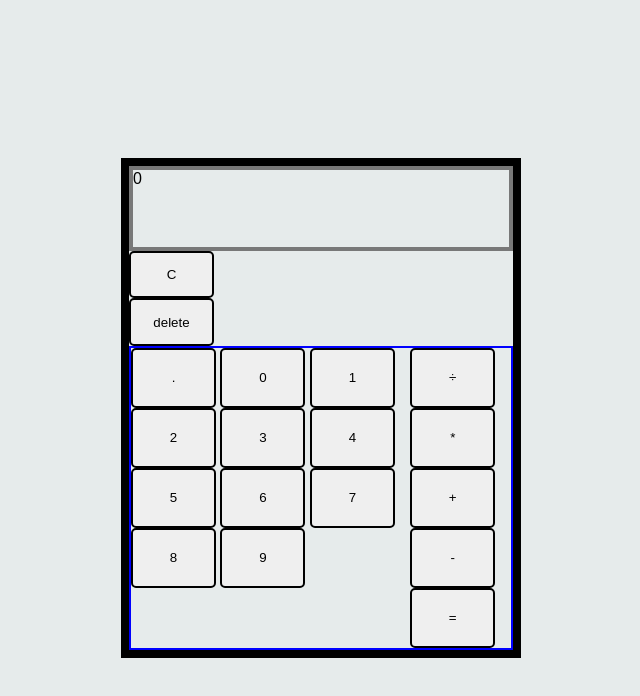
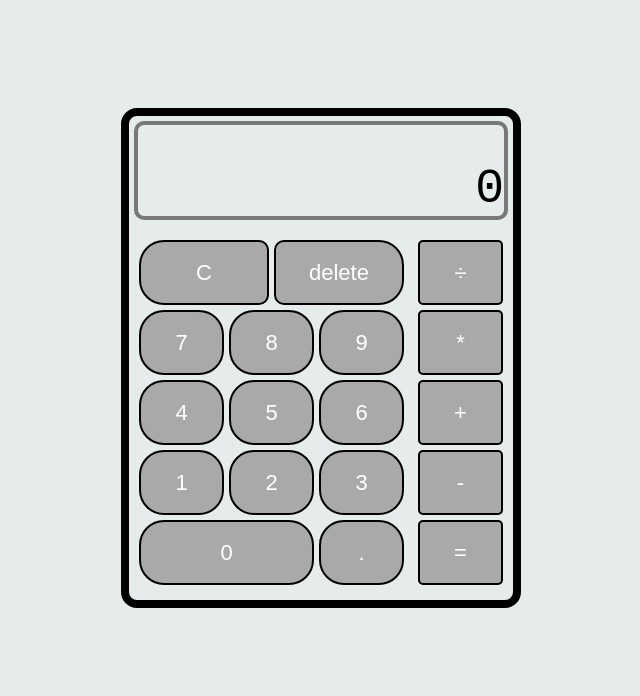
Before and after one commit to Eddie-Thiiru/calculator, a plain HTML site: page index.html in a window 1280 px wide. Shown: the whole page, without its empty margins (319-959 px from the left). Drawn offline with Linux system fonts and the light colour scheme.

Commit message:
Add calculator layout

```diff
--- a/index.html
+++ b/index.html
@@ -9,21 +9,24 @@
 <body>
     <div id="calculator">
         <div id="display"></div>
+        <div class="buttonContainer">
+            <div>
+                <div class="clearDelete">
                     <button id="clear">C</button>
                     <button id="backspace">delete</button>
-        <div class="calcButtons">
+                </div>
                 <div id="numbers">
+                    <button class="number nilButton" data-num="0">0</button>
                     <button class="number" data-num=".">.</button>
-                <button class="number" data-num="0">0</button>
                     <button class="number" data-num="1">1</button>
-                <button class="number" data-num="2">2</button>
-                <button class="number" data-num="3">3</button>
+                    <button class="number" data-num="2">2</button>                        <button class="number" data-num="3">3</button>
                     <button class="number" data-num="4">4</button>
                     <button class="number" data-num="5">5</button>
                     <button class="number" data-num="6">6</button>
                     <button class="number" data-num="7">7</button>
                     <button class="number" data-num="8">8</button>
                     <button class="number" data-num="9">9</button>
+                </div>
             </div>
             <div>
                 <div id="operators">
@@ -37,6 +40,7 @@
                 </div>
             </div>
         </div>
+
     </div>
     <script type="text/javascript" src="./script.js"></script>
 </body>
--- a/script.js
+++ b/script.js
@@ -103,7 +103,9 @@ function getNumber(e) {
         return;
     } else if (num === "." && numString.includes(".")){
         return
-    } else if (array[0] === undefined && numString === "") {
+    } else if (numString.length === 12) {
+        return;
+    }else if (array[0] === undefined && numString === "") {
         display.textContent = "";
         display.textContent += num;
         numString += num;
--- a/styles.css
+++ b/styles.css
@@ -1,36 +1,91 @@
 body {
     height: 100vh;
-    font-family: Arial, Helvetica, sans-serif;
     background-color: rgb(230, 235, 235);
     display: flex;
     justify-content: center;
-    align-items: center;
+    overflow: hidden;
 }
 
 #calculator {
     height: 500px;
     width: 400px;
-    margin: 10px;
+    margin-top: 100px;
     border: 8px solid black;
+    border-radius: 16px;
     box-sizing: border-box;
     display: flex;
     flex-direction: column;
 }
 
 #display {
+    font-family: 'Courier New', Courier, monospace;
+    font-size: 48px;
+    font-weight: 500;
+    border: 4px solid rgb(120, 120, 120);
     height: 100px;
-    border: 4px solid rgb(120, 120, 120);
+    border-radius: 10px;
+    margin: 5px;
+    display: flex;
+    justify-content: end;
+    align-items: flex-end;
 }
 
-.calcButtons {
-    border: 2px solid blue;
+.buttonContainer {
     display: flex;
+    justify-content: space-around;
+    margin: 15px 10px;
+}
 
+.clearDelete {
+    display: flex;
+    justify-content: flex-start;
+    gap: 5px;
+    margin-bottom: 5px;
+}
+
+.clearDelete > button:first-child {
+    width: 130px;
+    border-radius: 25px 10px 10px 25px;
+}
+
+.clearDelete > button:last-child {
+    width: 130px;
+    border-radius: 10px 25px 25px 10px;
+}
+
+#numbers {
+
+   display: flex;
+   flex-wrap: wrap-reverse;
+   gap: 5px;
 }
 
 button {
+    font-family: Arial, Helvetica, sans-serif;
+    font-size: 22px;
+    font-weight: 500;
+    background-color: darkgray;
+    color: white;
     border: 2px solid black;
     border-radius: 5px;
-    height: 60px;
+    height: 65px;
     width: 85px;
 }
+
+button.number {
+    border-radius: 25px;
+}
+button.nilButton {
+        width: 175px;
+}
+
+#operators {
+    display: flex;
+    flex-direction: column;
+    gap: 5px;
+}
+
+#initializer {
+    display: flex;
+    margin-top: 5px;
+}
```
Lines whose indentation alone changed are shown as unchanged.
